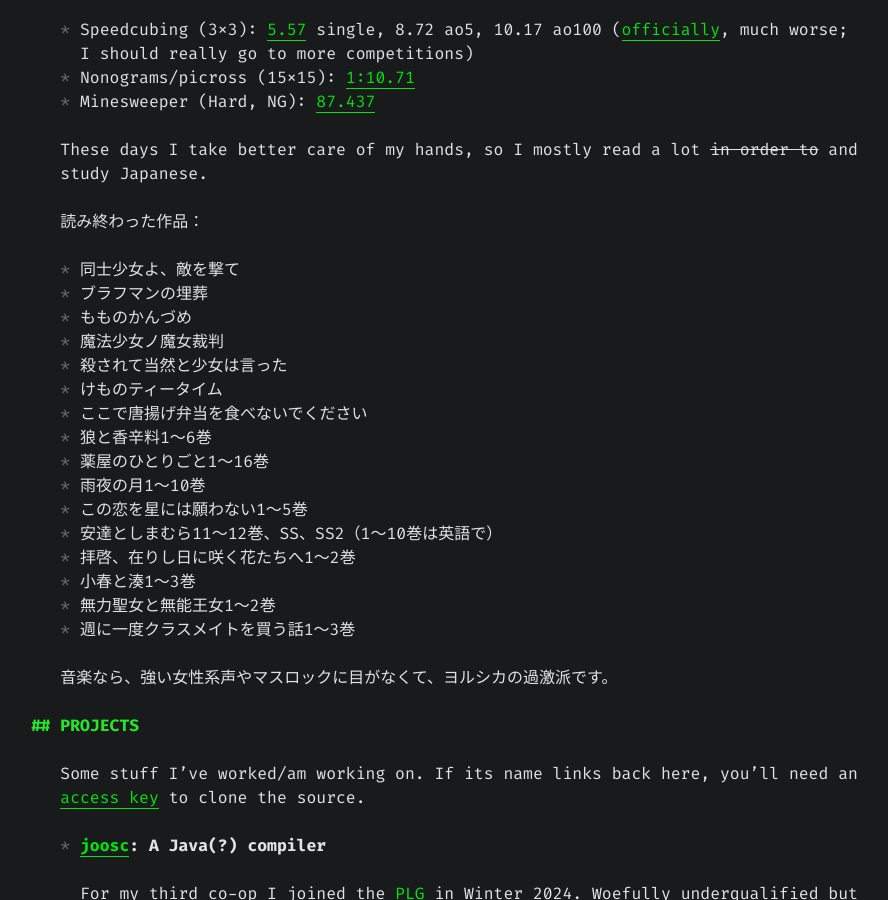
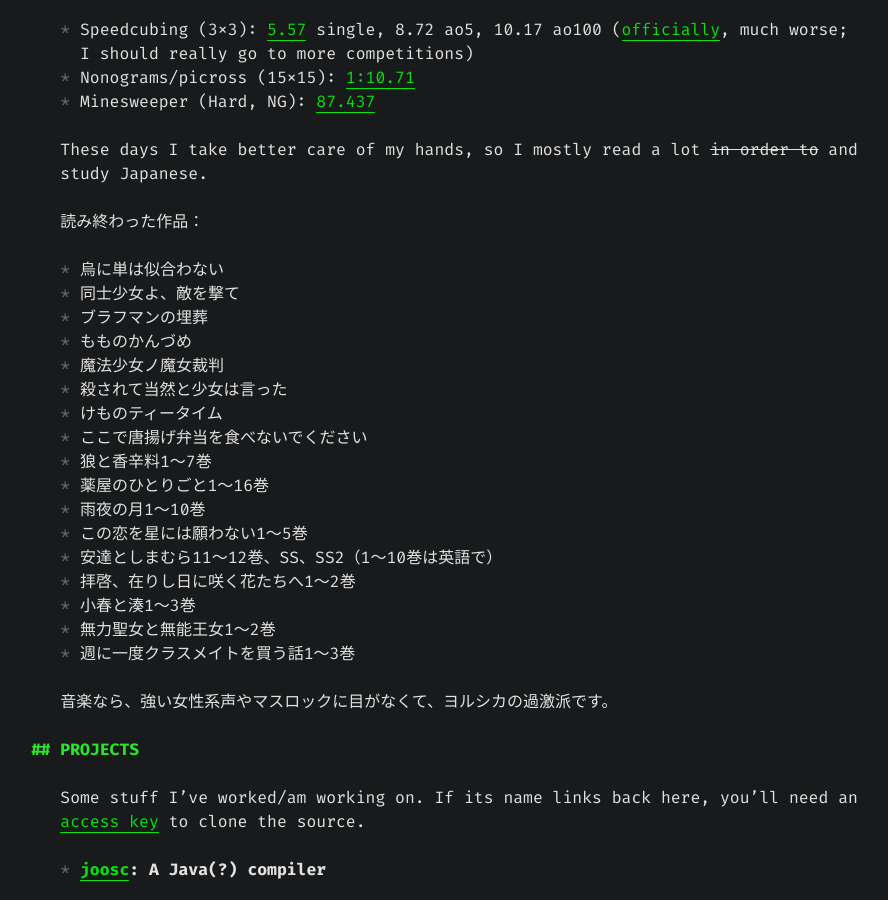
Before and after one commit to Ptkyr/Ptkyr.github.io, a Jekyll site: the page built from index.md, in a window 1280 px wide and 900 px high, scrolled down 484 px. Shown: the whole window, without its empty margins (176-1064 px from the left). Built offline with Jekyll 4.4.1, drawn with Linux system fonts in a browser that asks for light colours.

Commit message:
spice and wolf 7, yatagarasu 1

```diff
--- a/index.md
+++ b/index.md
@@ -18,6 +18,7 @@ My hobbies are mostly about doing things fast. I used to speedrun indie games an
 These days I take better care of my hands, so I mostly read a lot ~~in order to~~ and study Japanese.
 
 読み終わった作品：
+- 烏に単は似合わない
 - 同士少女よ、敵を撃て
 - ブラフマンの埋葬
 - もものかんづめ
@@ -25,7 +26,7 @@ These days I take better care of my hands, so I mostly read a lot ~~in order to~
 - 殺されて当然と少女は言った
 - けものティータイム
 - ここで唐揚げ弁当を食べないでください
-- 狼と香辛料1～6巻
+- 狼と香辛料1～7巻
 - 薬屋のひとりごと1～16巻
 - 雨夜の月1～10巻
 - この恋を星には願わない1～5巻
--- a/posts/_posts/assets/graduated/grades.csv
+++ b/posts/_posts/assets/graduated/grades.csv
@@ -39,7 +39,7 @@ PMATH,445,Representations of Finite Groups,100,4A,N,Faisal Al-Faisal,,
 CO,487,Applied Cryptography,98,4A,N,Sam Jaques,,
 ENGL,306A,Introduction to Linguistics,92,4B,N,Clive Forrester,,
 CS,456,Computer Networks,95,4B,N,Noura Limam,,
-CS,454,Distributed Systems,95,4B,N,Samer Al-Kiswany,,
+CS,454,Distributed Systems,96,4B,N,Samer Al-Kiswany,,
 PMATH,352,Complex Analysis,86,4B,N,Jason Bell,,
 CHEM,120L,General Chemistry Laboratory 1,,,,,,
 CHEM,123,General Chemistry 2 ,,,,,,
```
